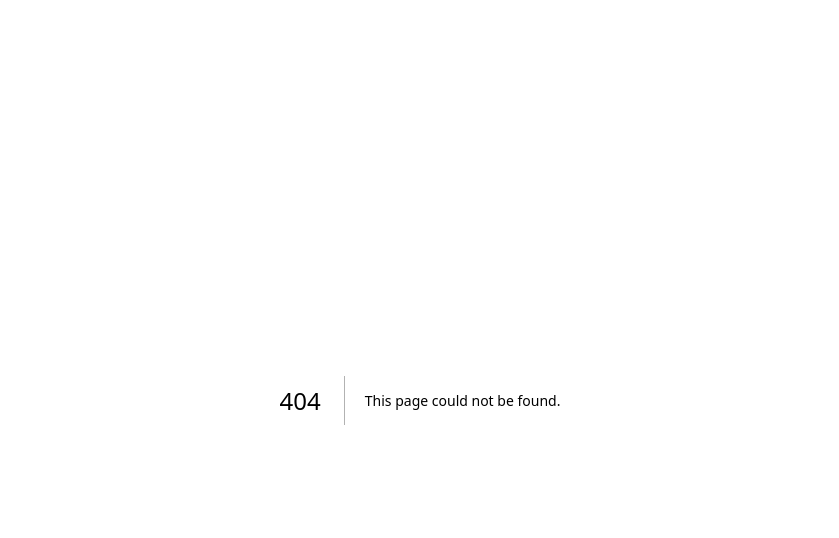
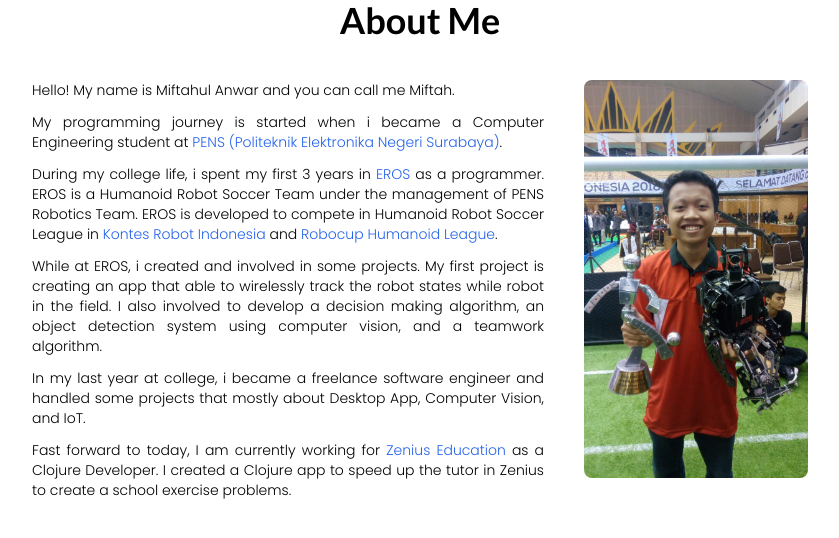
Before and after one commit to mifwar/personal_site, a Next.js app: page /About in a window 1280 px wide. Before the commit this address had no page. Shown: the top 538 px of the page, without its empty margins (220-1059 px from the left). Built offline with nearby package versions, Linux system fonts and the light colour scheme.

Commit message:
initial commit of about section

```diff
--- /dev/null
+++ b/pages/About.js
@@ -0,0 +1,86 @@
+import Image from "next/image";
+import about from "../public/MiftahulAnwarAbout.jpeg";
+
+const customLink = (href, text) => (
+  <a
+    className="
+            text-blue-600
+            hover:text-blue-400
+            dark:text-blue-400
+            dark:hover:text-blue-300"
+    href={href}
+    target="_blank"
+    rel="noopener noreferrer"
+  >
+    {text}
+  </a>
+);
+
+const About = () => {
+  return (
+    <section className="min-h-screen" id="about">
+      <p className="text-center font-Lato font-bold text-4xl dark:text-white">
+        About Me
+      </p>
+      <div className="flex justify-center items-start xs:items-center dark:text-white my-10 xs:flex-col-reverse">
+        <div className="ml-10 mr-5 max-w-lg text-justify font-Poppins text-sm">
+          <p className="mb-3">
+            Hello! My name is Miftahul Anwar and you can call me Miftah.
+          </p>
+          <p className="my-3 xs:mr-10">
+            My programming journey is started when i became a Computer
+            Engineering student at
+            {customLink(
+              "https://www.pens.ac.id/",
+              " PENS (Politeknik Elektronika Negeri Surabaya)"
+            )}
+            .
+          </p>
+          <p className="my-3 xs:mr-10">
+            During my college life, i spent my first 3 years in
+            {customLink("https://erosrobotic.id/", " EROS ")} as a programmer.
+            EROS is a Humanoid Robot Soccer Team under the management of PENS
+            Robotics Team. EROS is developed to compete in Humanoid Robot Soccer
+            League in
+            {customLink(
+              "https://kontesrobotindonesia.id",
+              " Kontes Robot Indonesia "
+            )}
+            and
+            {customLink(
+              "https://humanoid.robocup.org/",
+              " Robocup Humanoid League"
+            )}
+            .
+          </p>
+          <p className="my-3 xs:mr-10">
+            While at EROS, i created and involved in some projects. My first
+            project is creating an app that able to wirelessly track the robot
+            states while robot in the field. I also involved to develop a
+            decision making algorithm, an object detection system using computer
+            vision, and a teamwork algorithm.
+          </p>
+          <p className="my-3 xs:mr-10">
+            In my last year at college, i became a freelance software engineer
+            and handled some projects that mostly about Desktop App, Computer
+            Vision, and IoT.
+          </p>
+          <p className="my-3 xs:mr-10">
+            Fast forward to today, I am currently working for
+            {customLink("https://www.zenius.net/", " Zenius Education ")}
+            as a Clojure Developer. I created a Clojure app to speed up the
+            tutor in Zenius to create a school exercise problems.
+          </p>
+        </div>
+        <Image
+          className="rounded-lg ml-5 mr-10 mb-10 w-56 xs:w-48"
+          src={about}
+          alt="Miftahul Anwar"
+          placeholder="blur"
+        />
+      </div>
+    </section>
+  );
+};
+
+export default About;
```
